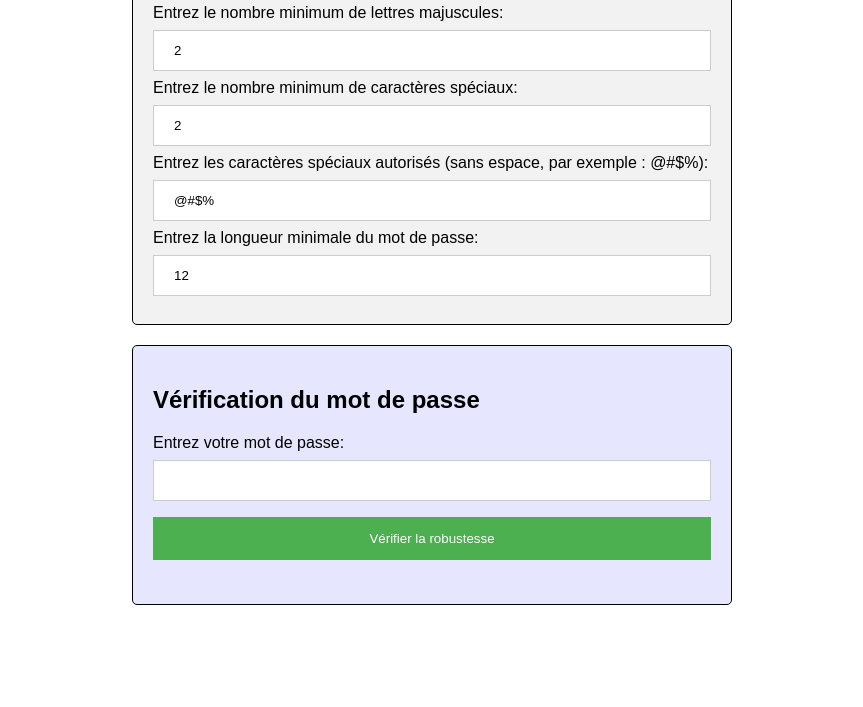
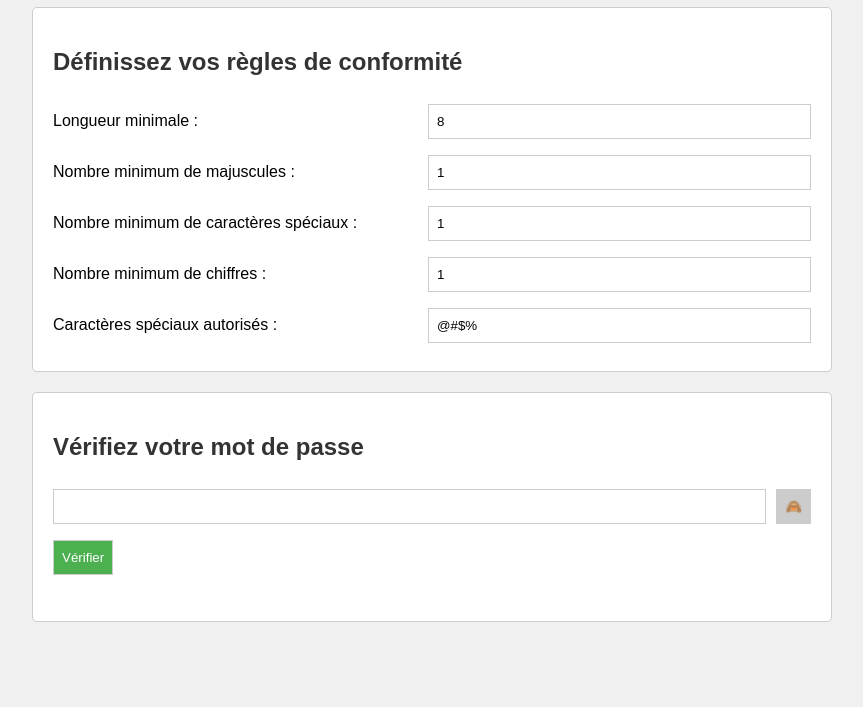
Before and after one commit to guillaumefe/passcheck, a plain HTML site: page index.html in a window 1280 px wide. Shown: the part 93-800 px from the top of the page, without its empty margins (208-1071 px from the left). Drawn offline with Linux system fonts and the light colour scheme.

Commit message:
Update index.html

```diff
--- a/index.html
+++ b/index.html
@@ -1,136 +1,251 @@
 <!DOCTYPE html>
 <html>
 <head>
-  <title>Vérification de la robustesse du mot de passe</title>
+    <meta name="viewport" content="width=device-width, initial-scale=1">
     <style>
         body {
             font-family: Arial, sans-serif;
+            margin: 0;
+            padding: 0;
+            background-color: #f0f0f0;
         }
-
-    .container {
-      width: 90%;
-      max-width: 600px;
-      margin: auto;
+        #main-container {
+            max-width: 800px;
+            margin: 0 auto;
+            padding: 20px;
         }
-
-    .section {
-      border: 1px solid black;
+        h1, h2 {
+            color: #333;
+        }
+        #rulesContainer, #passwordContainer {
+            background-color: white;
+            border: 1px solid #ccc;
+            margin-bottom: 20px;
+            padding: 20px;
             border-radius: 5px;
-      padding: 20px;
-      margin-bottom: 20px;
         }
-
-    .ruleSection {
-      background-color: #f2f2f2;
+        #passwordRules, #scoreDisplay {
+            font-size: 18px;
         }
-
-    .passwordSection {
-      background-color: #e6e6ff;
+        .rule {
+            display: flex;
+            align-items: center;
+            justify-content: space-between;
         }
-
-    input[type="text"], input[type="password"], input[type="number"] {
-      width: 100%;
-      padding: 12px 20px;
+        .rule label {
+            flex: 1;
+            margin-right: 10px;
+        }
+        .rule input {
+            flex: 1;
+        }
+        #password {
+            flex-grow: 1;
+            margin-right: 10px;
+        }
+        #toggleVisibilityButton {
+            background-color: #ccc;
+            color: #333;
+        }
+        button {
+            background-color: #4CAF50;
+            border: none;
+            color: white;
+            cursor: pointer;
+        }
+        button:hover {
+            opacity: 0.8;
+        }
+        button, input[type="number"], input[type="text"], input[type="password"] {
+            height: 35px;
+            padding: 8px;
             margin: 8px 0;
-      display: inline-block;
             border: 1px solid #ccc;
             box-sizing: border-box;
         }
-
-    button {
-      width: 100%;
-      padding: 14px 20px;
-      margin: 8px 0;
-      color: white;
-      background-color: #4CAF50;
-      border: none;
-      cursor: pointer;
-    }
-
-    button:hover {
-      opacity: 0.8;
-    }
-
-    #passwordRules {
-      font-weight: bold;
-    }
-
-    /* Responsive design */
-    @media screen and (max-width: 600px) {
-      .container {
-        width: 100%;
-      }
+        .passwordCheck {
+            display: flex;
+            align-items: center;
         }
     </style>
 </head>
 <body>
-  <div class="container">
-    <div class="section ruleSection">
-      <h2>Définition des règles</h2>
-      <label for="uppercase">Entrez le nombre minimum de lettres majuscules:</label>
-      <input type="number" id="uppercase" name="uppercase" value="2" required>
-
-      <label for="special">Entrez le nombre minimum de caractères spéciaux:</label>
-      <input type="number" id="special" name="special" value="2" required>
-
-      <label for="characters">Entrez les caractères spéciaux autorisés (sans espace, par exemple : @#$%):</label>
-      <input type="text" id="characters" name="characters" value="@#$%" required>
-
-      <label for="length">Entrez la longueur minimale du mot de passe:</label>
-      <input type="number" id="length" name="length" value="12" required>
+<div id="main-container">
+    <h1>Vérificateur de robustesse de mot de passe</h1>
+	<div id="rulesContainer">
+		<h2>Définissez vos règles de conformité</h2>
+		<div class="rule">
+			<label for="length">Longueur minimale :</label>
+			<input type="number" id="length" value="8" oninput="displayScore(); checkPassword();">
 		</div>
-
-    <div class="section passwordSection">
-      <h2>Vérification du mot de passe</h2>
-      <label for="password">Entrez votre mot de passe:</label>
-      <input type="password" id="password" name="password" required>
-
-      <button onclick="checkPassword()">Vérifier la robustesse</button>
-      <p id="passwordRules"></p>
+		<div class="rule">
+			<label for="uppercase">Nombre minimum de majuscules :</label>
+			<input type="number" id="uppercase" value="1" oninput="displayScore(); checkPassword();">
+		</div>
+		<div class="rule">
+			<label for="special">Nombre minimum de caractères spéciaux :</label>
+			<input type="number" id="special" value="1" oninput="displayScore(); checkPassword();">
+		</div>
+		<div class="rule">
+			<label for="digits">Nombre minimum de chiffres :</label>
+			<input type="number" id="digits" value="1" oninput="displayScore(); checkPassword();">
+		</div>
+		<div class="rule">
+			<label for="characters">Caractères spéciaux autorisés :</label>
+			<input type="text" id="characters" value="@#$%" oninput="displayScore(); checkPassword();">
 		</div>
 	</div>
+    <div id="passwordContainer">
+        <h2>Vérifiez votre mot de passe</h2>
+        <div class="passwordCheck">
+            <input type="password" id="password" oninput="displayScore(); clearPasswordRules();">
+            <button id="toggleVisibilityButton" onclick="togglePasswordVisibility()">🙈</button>
+        </div>
+        <button onclick="checkPassword()">Vérifier</button>
+        <p id="passwordRules"></p>
+        <h3 id="scoreDisplay" style="display: none;">Score de conformité : <span id="score">0</span></h3>
+    </div>
+</div>
+<script>
 
-  <script>
-    function checkPassword() {
-      var password = document.getElementById("password").value;
-      var passwordRules = document.getElementById("passwordRules");
+	// Variables for HTML Text
+	const mainTitle = "Vérificateur de robustesse de mot de passe";
+	const subtitle1 = "Définissez vos règles de conformité";
+	const subtitle2 = "Vérifiez votre mot de passe";
 
-      var lowerCaseLetters = /[a-z]/g;
-      var upperCaseLetters = /[A-Z]/g;
+	const totalScore = 10;
+	const labels = {
+		length: "Longueur minimale :",
+		uppercase: "Nombre minimum de majuscules :",
+		special: "Nombre minimum de caractères spéciaux :",
+		digits: "Nombre minimum de chiffres :",
+		characters: "Caractères spéciaux autorisés :",
+	};
 
-      var lowerMatch = password.match(lowerCaseLetters);
-      var upperMatch = password.match(upperCaseLetters);
-
-      var minUppercase = document.getElementById("uppercase").value;
-      var minSpecial = document.getElementById("special").value;
-      var minCharacters = document.getElementById("characters").value;
-      var minLength = document.getElementById("length").value;
-
-      if(minUppercase === "" || minSpecial === "" || minCharacters === "" || minLength === "") {
-        alert("Veuillez remplir tous les champs de règles de conformité.");
-        return;
+	const errorMessages = {
+		emptyPassword: "Veuillez entrer un mot de passe.",
+		notRobust: "Pas assez robuste",
+		robust: "Robuste",
+		veryRobust: "Très robuste",
 	}
 
-      var specialCharacters = new RegExp('[' + minCharacters + ']', 'g');
-      var specialMatch = password.match(specialCharacters);
+	// Setting HTML Text from Variables
+	document.getElementById('title').textContent = mainTitle;
+	document.getElementById('subTitle1').textContent = subtitle1;
+	document.getElementById('subTitle2').textContent = subtitle2;
 
-      if(password.length < minLength) {
-        passwordRules.innerHTML = "Votre mot de passe doit avoir une longueur minimale de " + minLength + " caractères.";
-        passwordRules.style.color = "red";
-      } else if(!lowerMatch) {
-        passwordRules.innerHTML = "Votre mot de passe doit contenir des lettres minuscules.";
-        passwordRules.style.color = "red";
-      } else if(!upperMatch || upperMatch.length < minUppercase) {
-        passwordRules.innerHTML = "Votre mot de passe doit contenir au moins " + minUppercase + " lettres majuscules.";
-        passwordRules.style.color = "red";
-      } else if(!specialMatch || specialMatch.length < minSpecial) {
-        passwordRules.innerHTML = "Votre mot de passe doit contenir au moins " + minSpecial + " des caractères spéciaux suivants : " + minCharacters;
-        passwordRules.style.color = "red";
+	// Labels for the input fields
+	Object.keys(labels).forEach((key) => {
+		document.querySelector(`label[for="${key}"]`).textContent = labels[key];
+	});
+
+	function togglePasswordVisibility() {
+		const passwordInput = document.getElementById("password");
+		const toggleVisibilityButton = document.getElementById("toggleVisibilityButton");
+
+		if (passwordInput.type === 'password') {
+			passwordInput.type = 'text';
+			toggleVisibilityButton.innerHTML = "👁️";
 		} else {
-        passwordRules.innerHTML = "Votre mot de passe est robuste.";
-        passwordRules.style.color = "green";
+			passwordInput.type = 'password';
+			toggleVisibilityButton.innerHTML = "🙈";
 		}
 	}
+
+	function clearPasswordRules() {
+		let passwordRules = document.getElementById("passwordRules");
+		passwordRules.textContent = "";
+	}
+
+	// Display the password score with the corresponding color
+	function displayScore() {
+		let password = document.getElementById("password").value;
+		let score = 0;
+
+		// Récupérer les règles de conformité
+		let minLength = Number(document.getElementById("length").value);
+		let minUppercase = Number(document.getElementById("uppercase").value);
+		let minDigits = Number(document.getElementById("digits").value);
+		let minSpecial = Number(document.getElementById("special").value);
+		let characters = document.getElementById("characters").value;
+
+		let regexSpecials = new RegExp(`[${characters}]`, 'g');
+
+		// Augmenter le score en fonction de chaque règle
+		if (password.length >= minLength) {
+			score += password.length - minLength + 1;
+		}
+		let uppercases = (password.match(/[A-Z]/g) || []).length;
+		if (uppercases >= minUppercase) {
+			score += uppercases - minUppercase + 1;
+		}
+		let digits = (password.match(/[0-9]/g) || []).length;
+		if (digits >= minDigits) {
+			score += digits - minDigits + 1;
+		}
+		let specials = (password.match(regexSpecials) || []).length;
+		if (specials >= minSpecial) {
+			score += specials - minSpecial + 1;
+		}
+
+		let scoreDisplay = document.getElementById("scoreDisplay");
+		document.getElementById("score").textContent = score;
+
+		// Call checkPassword to get color and robustness level, but prevent it from updating the UI
+		let colorAndLevel = checkPassword(true);
+
+		// Set the color of the score display
+		scoreDisplay.style.color = colorAndLevel.color;
+		scoreDisplay.style.display = password ? "block" : "none";
+	}
+
+	// Check if password is robust
+	function checkPassword(dryRun = false) {
+		let passwordRules = document.getElementById("passwordRules");
+		let password = document.getElementById("password").value;
+
+		let color = "red";
+		let level = "Pas assez robuste";
+
+		if (!password) {
+			if (!dryRun) {
+				passwordRules.textContent = "Veuillez entrer un mot de passe.";
+				passwordRules.style.color = "red";
+			}
+			return { color, level };
+		}
+
+		let minLength = Number(document.getElementById("length").value);
+		let minUppercase = Number(document.getElementById("uppercase").value);
+		let minDigits = Number(document.getElementById("digits").value);
+		let minSpecial = Number(document.getElementById("special").value);
+		let characters = document.getElementById("characters").value;
+
+		let regexSpecials = new RegExp(`[${characters}]`, 'g');
+
+		let uppercases = (password.match(/[A-Z]/g) || []).length;
+		let digits = (password.match(/[0-9]/g) || []).length;
+		let specials = (password.match(regexSpecials) || []).length;
+
+		if (password.length < minLength || uppercases < minUppercase || digits < minDigits || specials < minSpecial) {
+			color = "red";
+			level = "Pas assez robuste";
+		} else if (password.length >= minLength * 1.25 && uppercases >= minUppercase * 1.25 && digits >= minDigits * 1.25 && specials >= minSpecial * 1.25) {
+			color = "darkgreen";
+			level = "Très robuste";
+		} else {
+			color = "lightgreen";
+			level = "Robuste";
+		}
+
+		if (!dryRun) {
+			passwordRules.textContent = level;
+			passwordRules.style.color = color;
+		}
+
+		return { color, level };
+	}
+
 </script>
 </body>
 </html>
```
Lines whose indentation alone changed are shown as unchanged.
